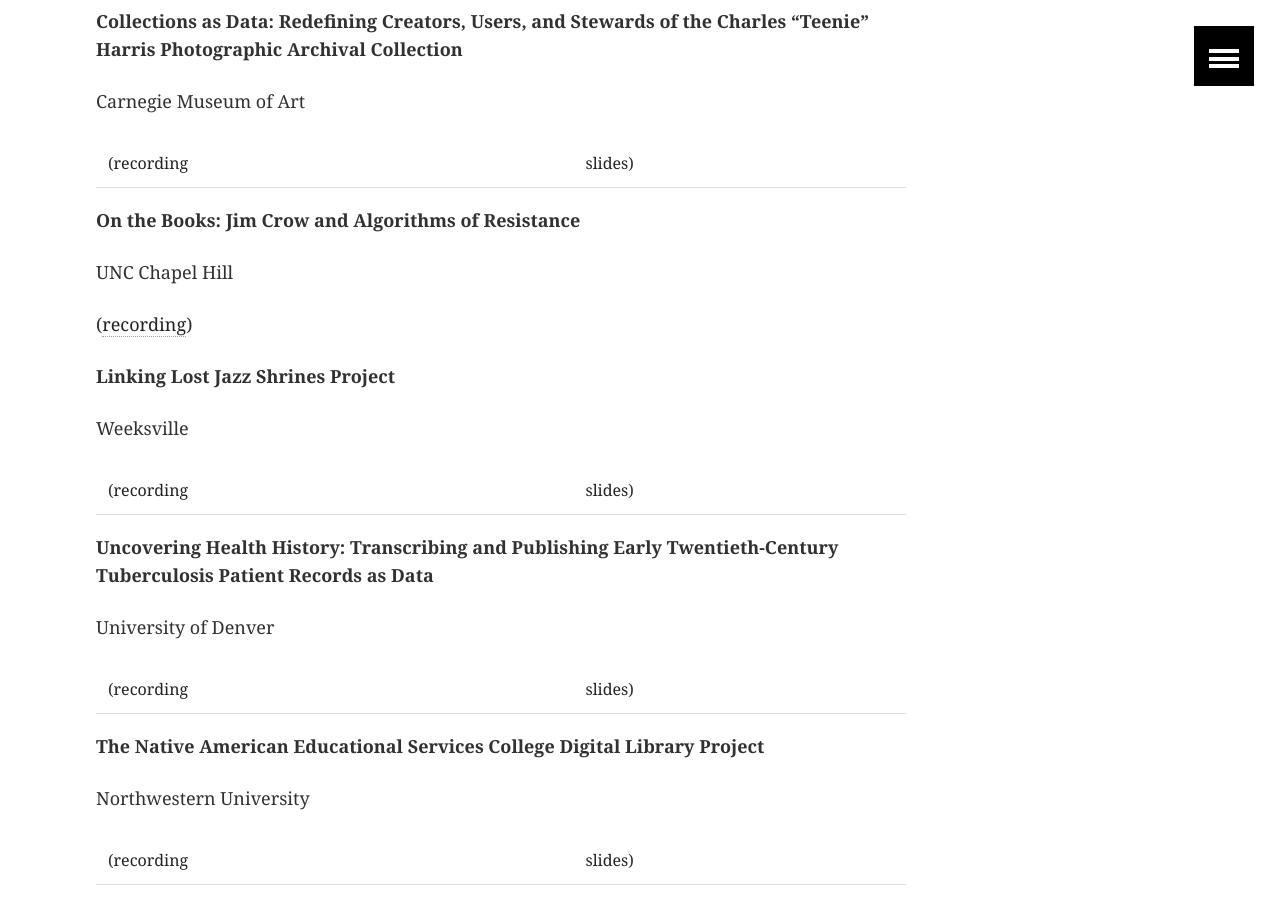
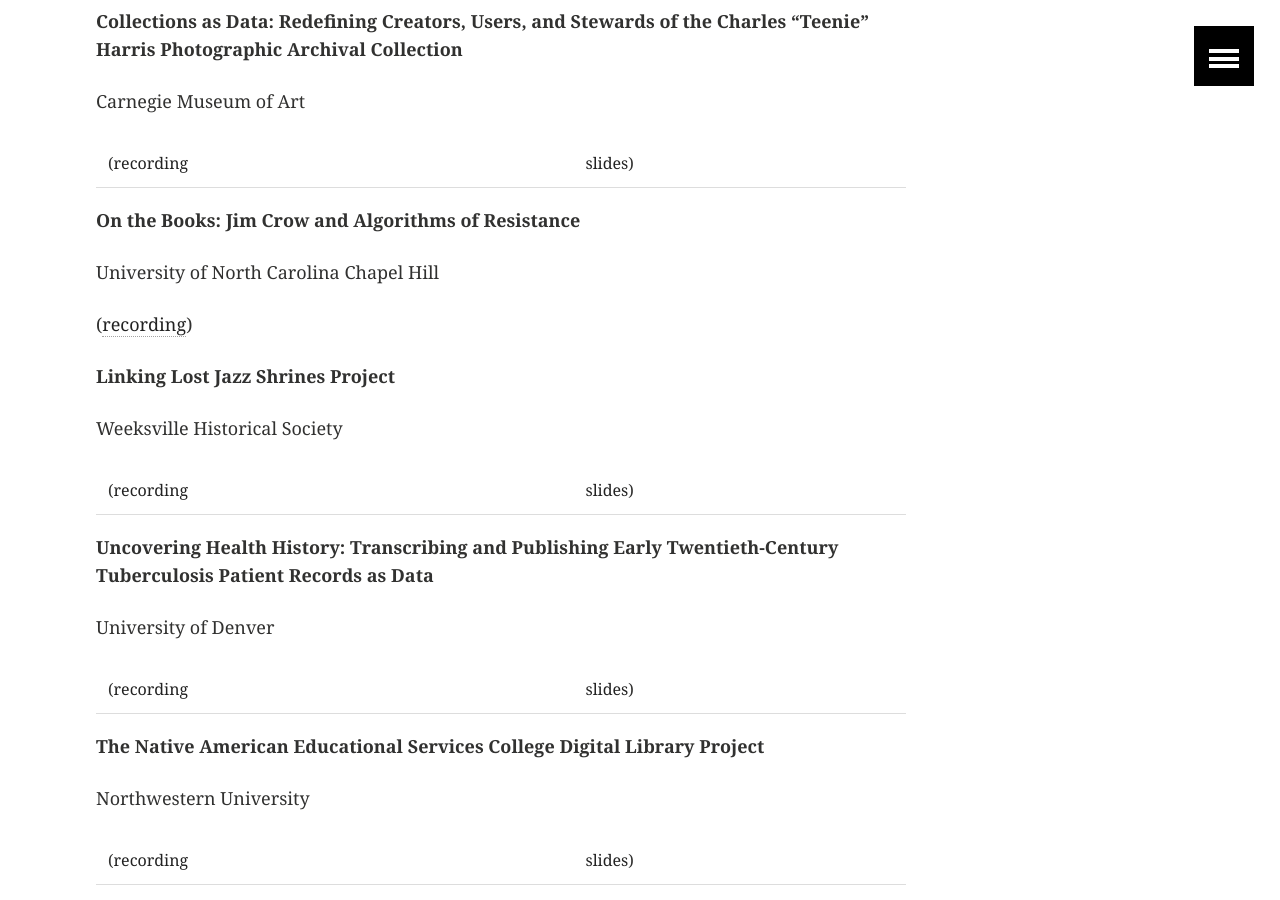
Before and after one commit to collectionsasdata/part2whole, a Jekyll site: the page built from _posts/2020-02-06-forum1.markdown, in a window 1280 px wide and 900 px high, scrolled down 1132 px. Built offline with Jekyll 4.4.1, drawn with Linux system fonts in a browser that asks for light colours.

Commit message:
Update 2020-02-06-forum1.markdown

```diff
--- a/_posts/2020-02-06-forum1.markdown
+++ b/_posts/2020-02-06-forum1.markdown
@@ -24,13 +24,13 @@ Carnegie Museum of Art
 
 **On the Books: Jim Crow and Algorithms of Resistance**
 
-UNC Chapel Hill
+University of North Carolina Chapel Hill
 
 ([recording](https://youtu.be/abpmH01IBH0?t=3302))
 
 **Linking Lost Jazz Shrines Project**
 
-Weeksville
+Weeksville Historical Society
 
 ([recording](https://youtu.be/abpmH01IBH0?t=5299) | [slides](http://collectionsasdata.github.io/part2whole/summativeforum_linkinglostjazz.pdf))
 
```
